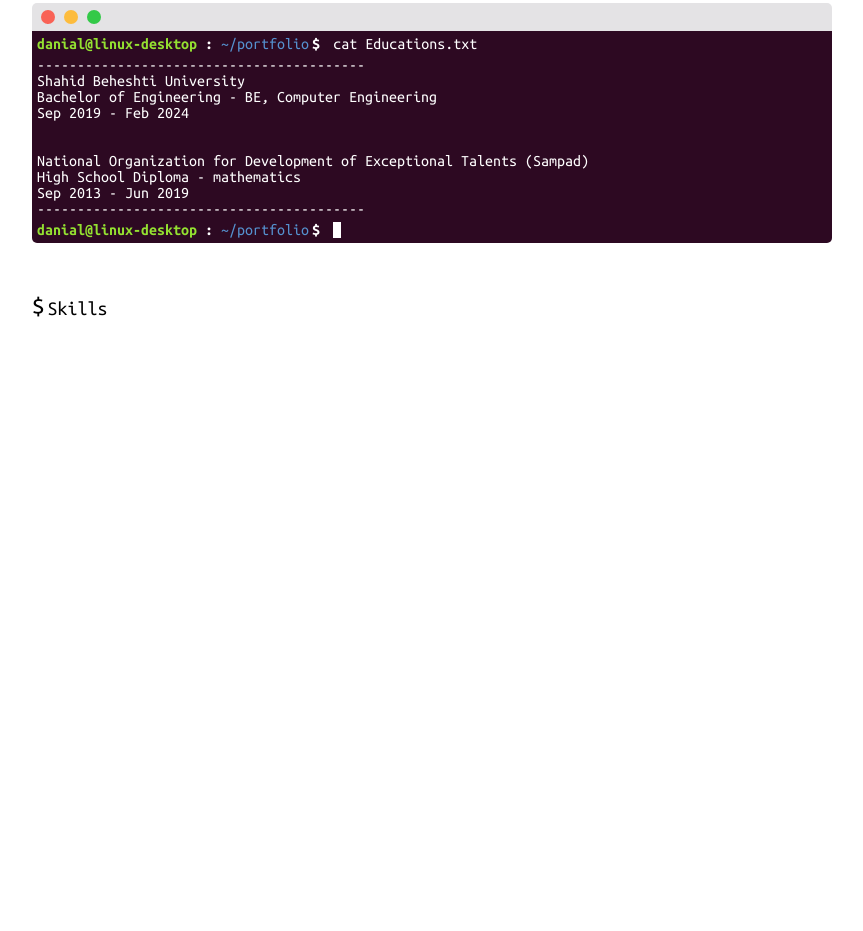
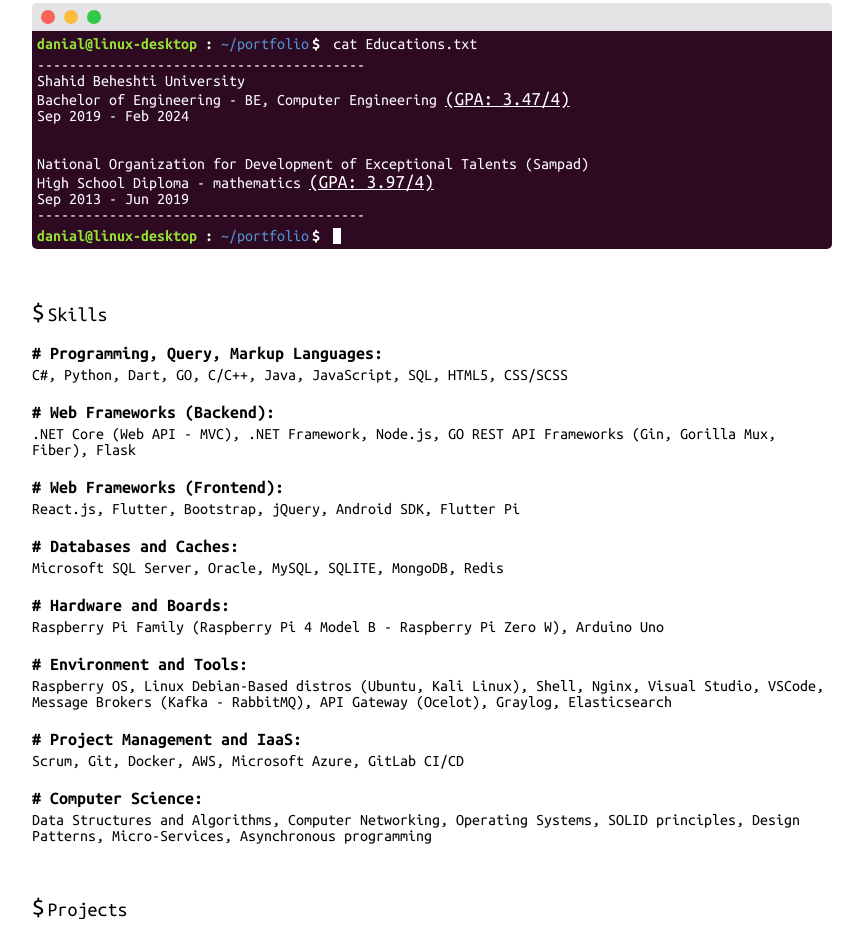
Before and after one commit to danial-riazati/danial-riazati.github.io, a plain HTML site: page index.html in a window 1280 px wide. Shown: the part 879-1810 px from the top of the page, without its empty margins (208-1071 px from the left). Before the commit the page ends 1712 px from the top, so only its background shows below. Drawn offline with Linux system fonts and the light colour scheme; a web font is replaced by a local one.

Commit message:
some parts added

```diff
--- a/index.html
+++ b/index.html
@@ -13,6 +13,8 @@
     <link rel="preconnect" href="https://fonts.gstatic.com" crossorigin>
     <link href="https://fonts.googleapis.com/css2?family=Ubuntu+Mono:ital,wght@0,400;0,700;1,400;1,700&display=swap"
         rel="stylesheet">
+    <link rel="icon" href="/assets/logo.png">
+
     <title>Danial Riazati</title>
 </head>
 <script>
@@ -188,11 +190,15 @@
                 <div class="terminal-return ">
                     -----------------------------------------<br />
                     Shahid Beheshti University<br />
-                    Bachelor of Engineering - BE, Computer Engineering<br />
+                    Bachelor of Engineering - BE, Computer Engineering <span
+                        style="font-size: larger;font-weight: bolder; text-decoration: underline;">(GPA:
+                        3.47/4)</span><br />
                     Sep 2019 - Feb 2024<br /><br /><br />
 
                     National Organization for Development of Exceptional Talents (Sampad)<br />
-                    High School Diploma - mathematics<br />
+                    High School Diploma - mathematics <span
+                        style="font-size: larger;font-weight: bolder; text-decoration: underline;">(GPA:
+                        3.97/4)</span><br />
                     Sep 2013 - Jun 2019<br />
                     -----------------------------------------<br />
                 </div>
@@ -211,6 +217,50 @@
                 <div class="subtitle-name">Skills</div>
             </div>
 
+            <div>
+                <div class="skill-item">
+                    <div class="skill-title">Programming, Query, Markup Languages:</div>
+                    C#, Python, Dart, GO, C/C++, Java, JavaScript, SQL, HTML5,
+                    CSS/SCSS
+                </div>
+                <div class="skill-item">
+                    <div class="skill-title">Web Frameworks (Backend):</div>
+                    .NET Core (Web API - MVC), .NET Framework, Node.js, GO REST API Frameworks
+                    (Gin, Gorilla Mux, Fiber), Flask
+                </div>
+                <div class="skill-item">
+                    <div class="skill-title">Web Frameworks (Frontend):</div>
+                    React.js, Flutter, Bootstrap, jQuery, Android SDK, Flutter Pi
+                </div>
+                <div class="skill-item">
+                    <div class="skill-title">Databases and Caches:</div>
+                    Microsoft SQL Server, Oracle, MySQL, SQLITE, MongoDB, Redis
+                </div>
+                <div class="skill-item">
+                    <div class="skill-title">Hardware and Boards:</div>
+                    Raspberry Pi Family (Raspberry Pi 4 Model B - Raspberry Pi Zero W), Arduino Uno
+                </div>
+                <div class="skill-item">
+                    <div class="skill-title">Environment and Tools:</div>
+                    Raspberry OS, Linux Debian-Based distros (Ubuntu, Kali Linux), Shell, Nginx,
+                    Visual Studio, VSCode, Message Brokers (Kafka - RabbitMQ), API Gateway (Ocelot), Graylog,
+                    Elasticsearch
+                </div>
+                <div class="skill-item">
+                    <div class="skill-title">Project Management and IaaS:</div>
+                    Scrum, Git, Docker, AWS, Microsoft Azure, GitLab CI/CD
+                </div>
+                <div class="skill-item">
+                    <div class="skill-title">Computer Science:</div>
+                    Data Structures and Algorithms, Computer Networking, Operating Systems, SOLID
+                    principles, Design Patterns, Micro-Services, Asynchronous programming
+                </div>
+
+            </div>
+            <div class="subtitle-box">
+                <div class="subtitle-dollar-sign">$</div>
+                <div class="subtitle-name">Projects</div>
+            </div>
 
             <div style="height: 500px;"></div>
         </div>
--- a/style.css
+++ b/style.css
@@ -213,7 +213,19 @@ body {
   margin: 0 10px 0 3px;
   overflow: hidden;
 }
+.skill-item{
+  font-family: "Ubuntu Mono";
+  margin: 20px 0;
+}
+.skill-title::before{
+  content: '# ';
+}
+.skill-title{
+  font-size: 18px;
+  font-weight: bold;
+  margin: 5px 0;
 
+}
 @media only screen and (max-width: 600px) {
   .title-box {
     justify-content: center;
```
Also changed, not shown: assets/logo.png (added).
